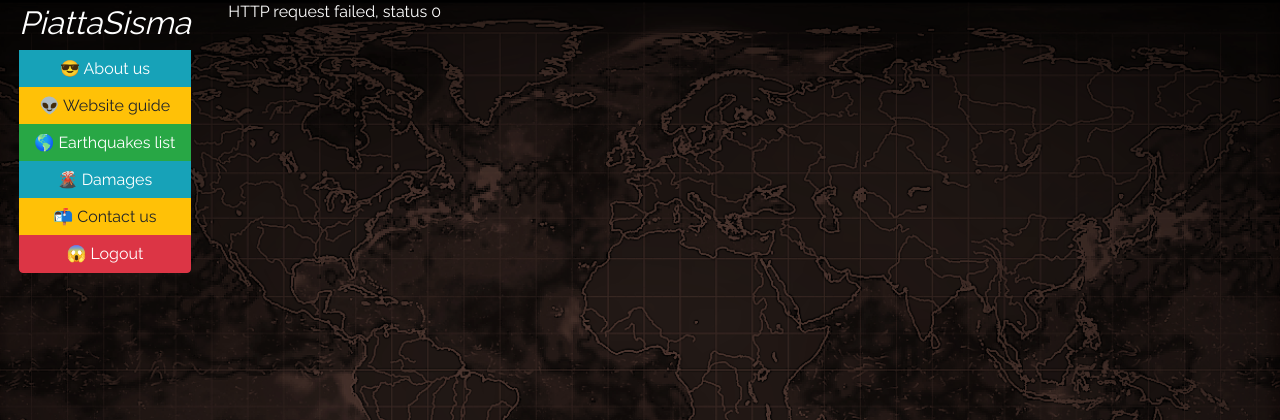
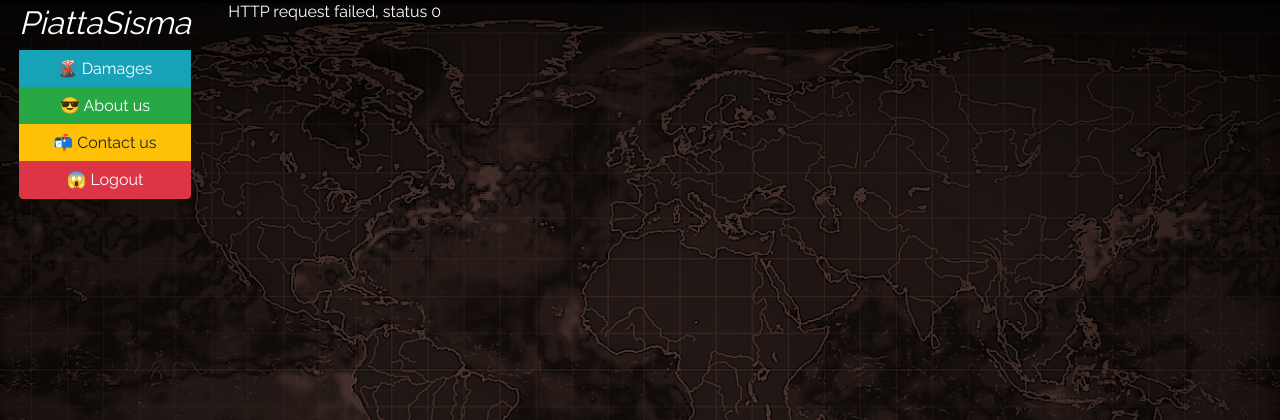
Before and after one commit to Andrea101288/ProgettoPDGT, a PHP site: page /damages.php in a window 1280 px wide. Shown: the top 420 px of the page. Run offline with PHP 8.4, Linux system fonts and the light colour scheme; the visitor is signed in with stand-in values (Sample User, id 1); data that the repository does not hold is empty.

Commit message:
Rimossi tasti inutilizzati

```diff
--- a/PiattaSisma/aboutUs.php
+++ b/PiattaSisma/aboutUs.php
@@ -17,10 +17,8 @@
         <nav class="col-md-3 col-lg-2 flex-column">
           <div class="btn-group-vertical p-1">
             <h2><a href="homePage.php"><i>PiattaSisma</i></a></h2>
-            <button type="button" class="btn btn-info" onclick="location.href='aboutUs.php'">😎 About us</button>
-            <button type="button" class="btn btn-warning" onclick="location.href='#'">👽 Website guide</button>
-            <button type="button" class="btn btn-success" onclick="location.href='#'">🌎 Earthquakes list</button>
             <button type="button" class="btn btn-info" onclick="location.href='damages.php'">🌋 Damages</button>
+            <button type="button" class="btn btn-success" onclick="location.href='aboutUs.php'">😎 About us</button>
             <button type="button" class="btn btn-warning" onclick="location.href='contactUs.php'">📬 Contact us</button>
             <button type="button" class="btn btn-danger" onclick="location.href='logout.php'">😱 Logout</button>
           </div>
--- a/PiattaSisma/contactUs.php
+++ b/PiattaSisma/contactUs.php
@@ -17,10 +17,8 @@
         <nav class="col-md-3 col-lg-2 flex-column">
           <div class="btn-group-vertical p-1">
             <h2><a href="homePage.php"><i>PiattaSisma</i></a></h2>
-            <button type="button" class="btn btn-info" onclick="location.href='aboutUs.php'">😎 About us</button>
-            <button type="button" class="btn btn-warning" onclick="location.href='#'">👽 Website guide</button>
-            <button type="button" class="btn btn-success" onclick="location.href='#'">🌎 Earthquakes list</button>
             <button type="button" class="btn btn-info" onclick="location.href='damages.php'">🌋 Damages</button>
+            <button type="button" class="btn btn-success" onclick="location.href='aboutUs.php'">😎 About us</button>
             <button type="button" class="btn btn-warning" onclick="location.href='contactUs.php'">📬 Contact us</button>
             <button type="button" class="btn btn-danger" onclick="location.href='logout.php'">😱 Logout</button>
           </div>
--- a/PiattaSisma/damages.php
+++ b/PiattaSisma/damages.php
@@ -18,10 +18,8 @@
         <nav class="col-md-3 col-lg-2 flex-column">
           <div class="btn-group-vertical p-1">
             <h2><a href="homePage.php"><i>PiattaSisma</i></a></h2>
-            <button type="button" class="btn btn-info" onclick="location.href='aboutUs.php'">😎 About us</button>
-            <button type="button" class="btn btn-warning" onclick="location.href='#'">👽 Website guide</button>
-            <button type="button" class="btn btn-success" onclick="location.href='#'">🌎 Earthquakes list</button>
             <button type="button" class="btn btn-info" onclick="location.href='damages.php'">🌋 Damages</button>
+            <button type="button" class="btn btn-success" onclick="location.href='aboutUs.php'">😎 About us</button>
             <button type="button" class="btn btn-warning" onclick="location.href='contactUs.php'">📬 Contact us</button>
             <button type="button" class="btn btn-danger" onclick="location.href='logout.php'">😱 Logout</button>
           </div>
--- a/PiattaSisma/homePage.php
+++ b/PiattaSisma/homePage.php
@@ -17,10 +17,8 @@
         <nav class="col-md-3 col-lg-2 flex-column">
           <div class="btn-group-vertical p-1">
             <h2><i>PiattaSisma</i></h2>
-            <button type="button" class="btn btn-info" onclick="location.href='aboutUs.php'">😎 About us</button>
-            <button type="button" class="btn btn-warning" onclick="location.href='#'">👽 Website guide</button>
-            <button type="button" class="btn btn-success" onclick="location.href='#'">🌎 Earthquakes list</button>
             <button type="button" class="btn btn-info" onclick="location.href='damages.php'">🌋 Damages</button>
+            <button type="button" class="btn btn-success" onclick="location.href='aboutUs.php'">😎 About us</button>
             <button type="button" class="btn btn-warning" onclick="location.href='contactUs.php'">📬 Contact us</button>
             <button type="button" class="btn btn-danger" onclick="location.href='logout.php'">😱 Logout</button><br>
             <form>
```
